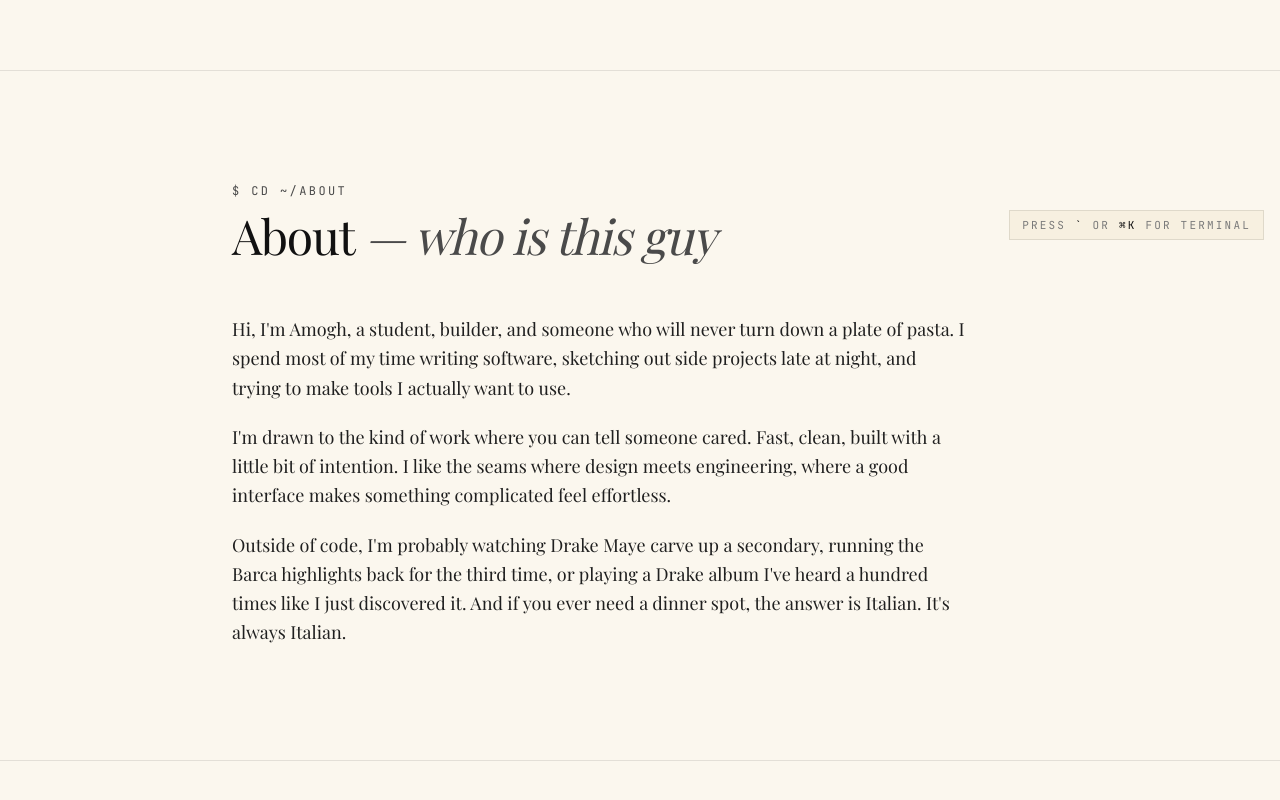
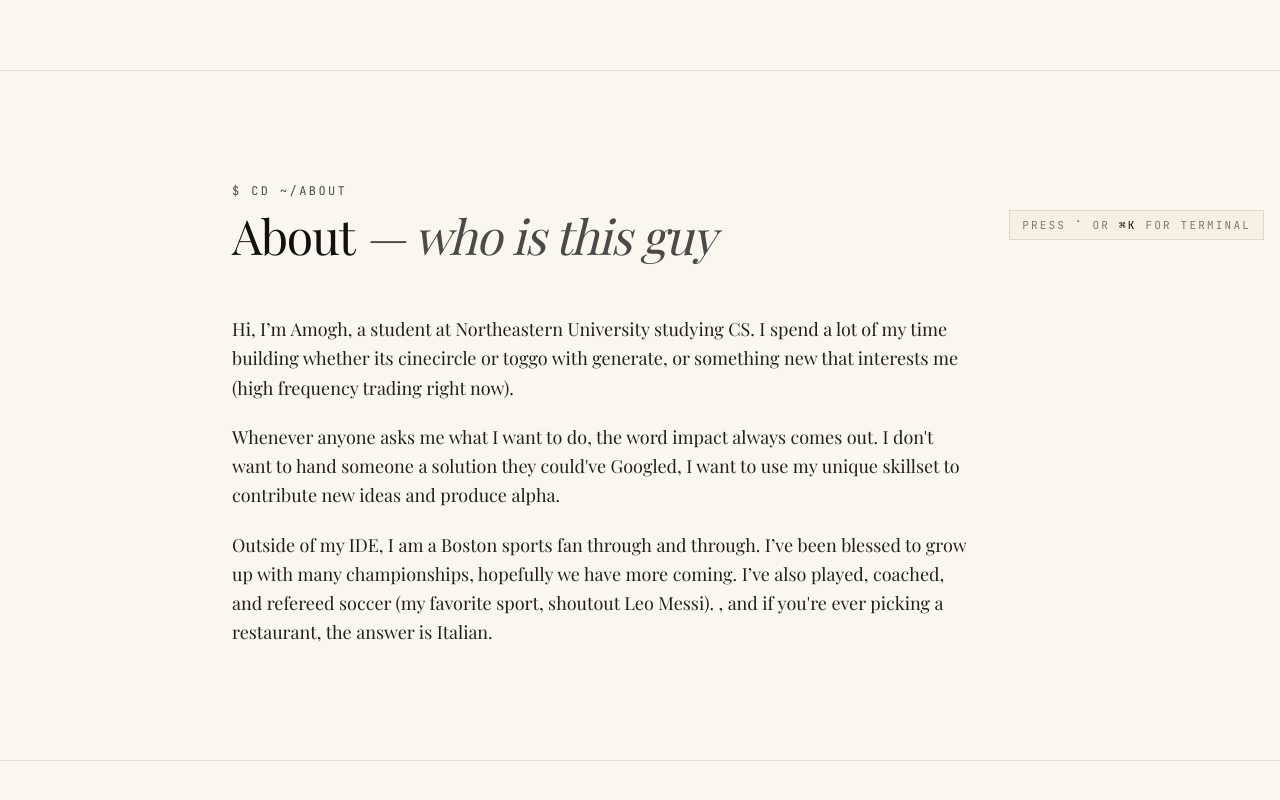
Before and after one commit to aamogh16/portfolio, a React (Vite) app: page / in a window 1280 px wide. Shown: the part 544-1344 px from the top of the page. Built offline with nearby package versions, Linux system fonts and the light colour scheme; no server answers; a web font is replaced by a local one.

Commit message:
changing bio

```diff
--- a/src/data/content.ts
+++ b/src/data/content.ts
@@ -1,8 +1,8 @@
 export const about = {
   body: [
-    'Hi, I\'m Amogh, a student, builder, and someone who will never turn down a plate of pasta. I spend most of my time writing software, sketching out side projects late at night, and trying to make tools I actually want to use.',
-    'I\'m drawn to the kind of work where you can tell someone cared. Fast, clean, built with a little bit of intention. I like the seams where design meets engineering, where a good interface makes something complicated feel effortless.',
-    'Outside of code, I\'m probably watching Drake Maye carve up a secondary, running the Barca highlights back for the third time, or playing a Drake album I\'ve heard a hundred times like I just discovered it. And if you ever need a dinner spot, the answer is Italian. It\'s always Italian.',
+    'Hi, I\’m Amogh, a student at Northeastern University studying CS. I spend a lot of my time building whether its cinecircle or toggo with generate, or something new that interests me (high frequency trading right now). ',
+    'Whenever anyone asks me what I want to do, the word impact always comes out. I don\'t want to hand someone a solution they could\'ve Googled, I want to use my unique skillset to contribute new ideas and produce alpha.',
+    'Outside of my IDE, I am a Boston sports fan through and through. I’ve been blessed to grow up with many championships, hopefully we have more coming. I’ve also played, coached, and refereed soccer (my favorite sport, shoutout Leo Messi). , and if you\'re ever picking a restaurant, the answer is Italian.',
   ],
 }
 
--- a/src/terminal/fs.ts
+++ b/src/terminal/fs.ts
@@ -140,9 +140,9 @@ function resumeFile(): FsNode {
   return {
     type: 'file',
     content: join([
-      `# amoghathimamula.pdf`,
+      `amoghathimamula.pdf — PDF document`,
       '',
-      `Resume — opens the PDF in a new tab.`,
+      `(this is a binary file. run \`open amoghathimamula.pdf\` to view it in a new tab.)`,
     ]),
     action: 'open',
     href: '/amoghathimamula.pdf',
```
